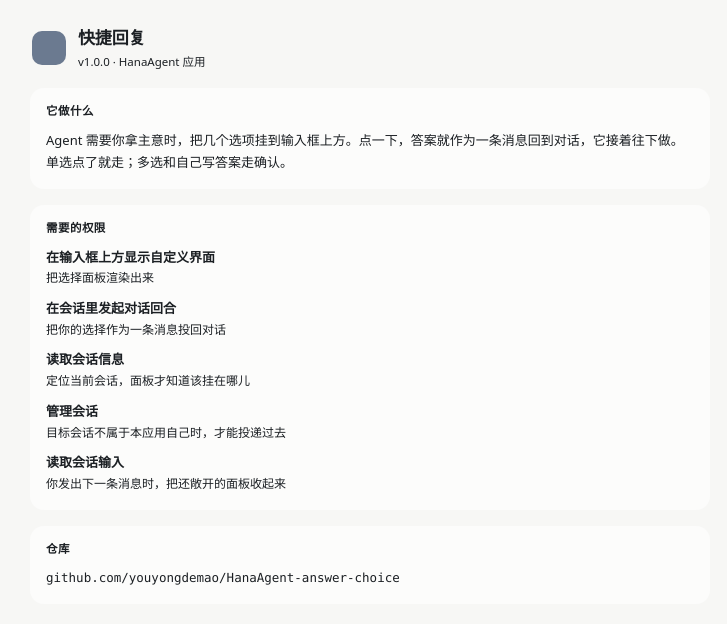
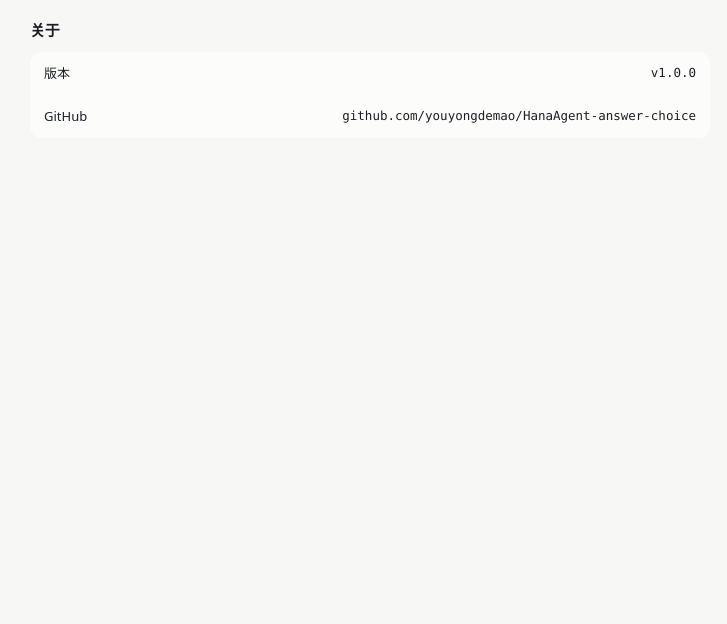
Before and after one commit to youyongdemao/HanaAgent-answer-choice, a website with bundled scripts: page ui/settings.html in a window 1280 px wide. Shown: the whole page, without its empty margins (270-997 px from the left). Built offline with nearby package versions, Linux system fonts and the light colour scheme.

Commit message:
ui: 设置页精简为「版本 + GitHub」两行

```diff
--- a/ui/assets/settings.css
+++ b/ui/assets/settings.css
@@ -15,89 +15,52 @@ body {
 .st-page {
   max-width: 680px;
   margin: 0 auto;
-  padding: 20px 20px 40px;
+  padding: 18px 20px 40px;
   display: grid;
-  gap: 16px;
+  gap: 10px;
 }
 
-/* ── 抬头 ── */
-.st-head {
-  display: flex;
-  align-items: center;
-  gap: 12px;
-  padding: 4px 2px 0;
-}
-
-.st-mark {
-  flex: none;
-  width: 34px;
-  height: 34px;
-  border-radius: calc(10px * var(--corner-radius-scale, 1));
-  background: var(--accent, #6b7a90);
-}
-
-.st-head h1 {
+.st-title {
   margin: 0;
-  font-size: 17px;
+  font-size: 15px;
   font-weight: 600;
   letter-spacing: -.01em;
 }
 
-.st-ver {
-  margin: 2px 0 0;
-  font-size: 11.5px;
-  color: var(--text-muted, var(--text-light, var(--text)));
+.st-card {
+  border: 1px solid var(--border, color-mix(in srgb, var(--text) 12%, transparent));
+  border-radius: calc(12px * var(--corner-radius-scale, 1));
+  background: color-mix(in srgb, var(--bg-card, #fff) 62%, transparent);
+  overflow: hidden;
 }
 
-/* ── 分块 ── */
-.st-block {
-  border: 1px solid var(--border, color-mix(in srgb, var(--text) 12%, transparent));
-  border-radius: calc(14px * var(--corner-radius-scale, 1));
-  background: color-mix(in srgb, var(--bg-card, #fff) 62%, transparent);
-  box-shadow: inset 0 1px 0 rgba(255, 255, 255, .06);
-  padding: 14px 16px 16px;
+.st-row {
+  display: flex;
+  align-items: center;
+  justify-content: space-between;
+  gap: 16px;
+  padding: 11px 14px;
+  font-size: 13px;
 }
 
-.st-title {
-  margin: 0 0 9px;
-  font-size: 11.5px;
-  font-weight: 600;
-  letter-spacing: .04em;
-  color: var(--text-muted, var(--text-light, var(--text)));
+.st-row + .st-row {
+  border-top: 1px solid color-mix(in srgb, var(--border, color-mix(in srgb, var(--text) 12%, transparent)) 75%, transparent);
 }
 
-.st-text {
-  margin: 0;
-  font-size: 13px;
-  line-height: 1.7;
+.st-label {
+  flex: none;
+  color: var(--text);
+}
+
+.st-value {
+  min-width: 0;
+  overflow: hidden;
+  text-overflow: ellipsis;
+  white-space: nowrap;
+  color: var(--text-muted, var(--text-light, var(--text)));
 }
 
 .st-mono {
   font-family: var(--font-mono, ui-monospace, SFMono-Regular, Menlo, Consolas, monospace);
   font-size: 12.5px;
-  word-break: break-all;
 }
-
-.st-list {
-  margin: 0;
-  padding: 0;
-  list-style: none;
-  display: grid;
-  gap: 10px;
-}
-
-.st-list li {
-  display: grid;
-  gap: 2px;
-}
-
-.st-list b {
-  font-weight: 600;
-  font-size: 13px;
-}
-
-.st-list span {
-  font-size: 12px;
-  line-height: 1.55;
-  color: var(--text-muted, var(--text-light, var(--text)));
-}
--- a/ui/settings.html
+++ b/ui/settings.html
@@ -10,36 +10,18 @@
 </head>
 <body data-hana-theme="inherit">
   <div class="st-page">
-
-    <header class="st-head">
-      <span class="st-mark" aria-hidden="true"></span>
-      <div>
-        <h1>快捷回复</h1>
-        <p class="st-ver">v1.0.0 · HanaAgent 应用</p>
+    <h1 class="st-title">关于</h1>
+    <div class="st-card">
+      <!-- 这里是自定义页面，版本号写在文件里；发版时记得同步 -->
+      <div class="st-row">
+        <span class="st-label">版本</span>
+        <span class="st-value st-mono">v1.0.0</span>
       </div>
-    </header>
-
-    <section class="st-block">
-      <h2 class="st-title">它做什么</h2>
-      <p class="st-text">Agent 需要你拿主意时，把几个选项挂到输入框上方。点一下，答案就作为一条消息回到对话，它接着往下做。单选点了就走；多选和自己写答案走确认。</p>
-    </section>
-
-    <section class="st-block">
-      <h2 class="st-title">需要的权限</h2>
-      <ul class="st-list">
-        <li><b>在输入框上方显示自定义界面</b><span>把选择面板渲染出来</span></li>
-        <li><b>在会话里发起对话回合</b><span>把你的选择作为一条消息投回对话</span></li>
-        <li><b>读取会话信息</b><span>定位当前会话，面板才知道该挂在哪儿</span></li>
-        <li><b>管理会话</b><span>目标会话不属于本应用自己时，才能投递过去</span></li>
-        <li><b>读取会话输入</b><span>你发出下一条消息时，把还敞开的面板收起来</span></li>
-      </ul>
-    </section>
-
-    <section class="st-block">
-      <h2 class="st-title">仓库</h2>
-      <p class="st-text st-mono">github.com/youyongdemao/HanaAgent-answer-choice</p>
-    </section>
-
+      <div class="st-row">
+        <span class="st-label">GitHub</span>
+        <span class="st-value st-mono">github.com/youyongdemao/HanaAgent-answer-choice</span>
+      </div>
+    </div>
   </div>
 </body>
 </html>
```
